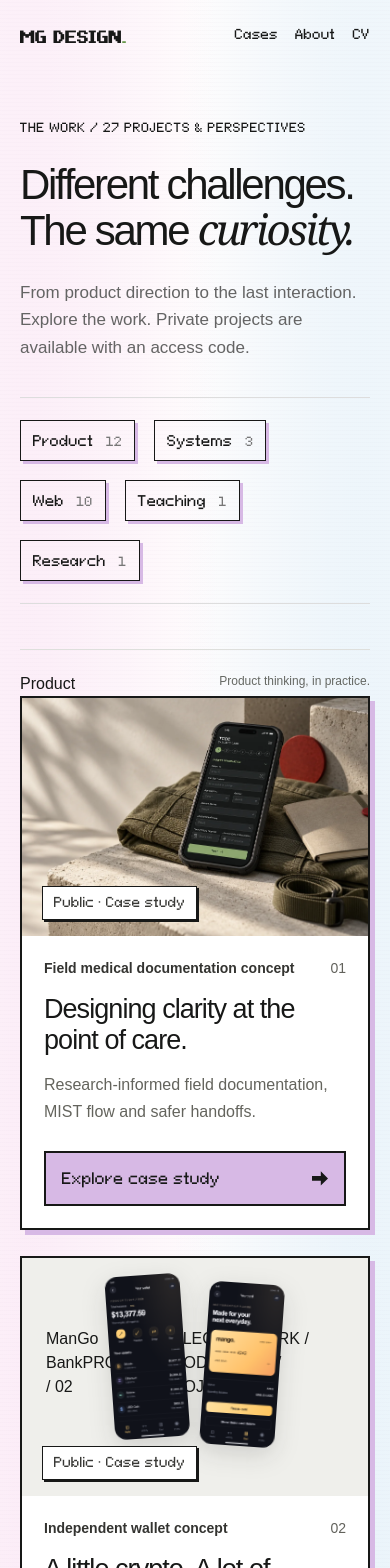
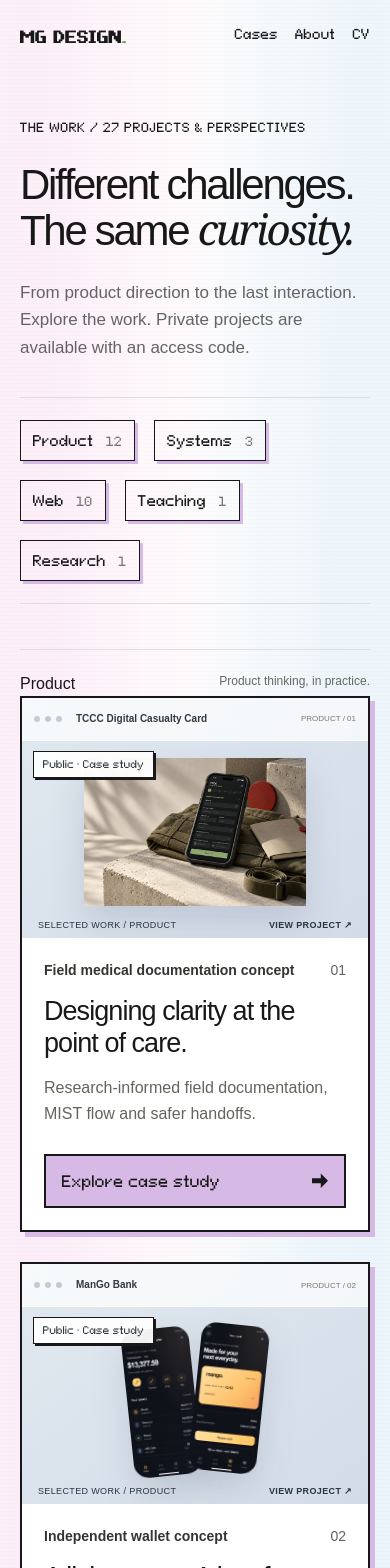
Before and after one commit to mariesanglante/marianna-portfolio, a Next.js app: page /cases in a window 390 px wide. Shown: the top 1568 px of the page. Built offline with nearby package versions, Linux system fonts and the light colour scheme; no server answers.

Commit message:
Style unified responsive portfolio cover system with authentic UI previews and hover/tap behavior

```diff
--- a/app/cases/archive-cards.css
+++ b/app/cases/archive-cards.css
@@ -59,3 +59,51 @@
 .archive-preview-scene .archive-cover-art>img{width:100%;max-width:100%;height:100%;object-fit:cover;object-position:center;border-radius:0;filter:none}
 .archive-card:hover .archive-preview-scene .archive-cover-art>img{transform:none}
 .archive-preview-scene .archive-card-access{box-shadow:0 2px 8px #0002}
+
+
+/* Unified portfolio covers — editorial interface gallery, responsive and accessible */
+.archive-card-grid{gap:30px 26px}
+.archive-card{--cover-accent:#e75496;--cover-ink:#20252b;border-radius:20px;border:1px solid #dddfe1;isolation:isolate;transform:translateZ(0)}
+.archive-card-preview.cover-system-v2{position:relative;aspect-ratio:1.44;min-height:250px;overflow:hidden;padding:0;background:radial-gradient(circle at 80% 17%,#fff8,transparent 42%),linear-gradient(145deg,#e8ebef,#d7dee5);isolation:isolate}
+.cover-system-v2.cover-category-product{background:linear-gradient(145deg,#e1e9ef,#d3dbe9)}
+.cover-system-v2.cover-category-web{background:linear-gradient(145deg,#ecede9,#d9ddd8)}
+.cover-system-v2.cover-category-systems{background:linear-gradient(145deg,#e2e0ef,#d0d1e1)}
+.cover-system-v2.cover-category-teaching{background:linear-gradient(145deg,#f0e7d8,#e3d7c8)}
+.cover-system-v2.cover-category-research{background:linear-gradient(145deg,#e2ebe4,#d4dfdb)}
+.cover-v2-top{position:absolute;z-index:4;top:0;left:0;right:0;height:43px;padding:0 19px;display:flex;align-items:center;gap:5px;color:#303941;background:#ffffffb7;border-bottom:1px solid #fff9;backdrop-filter:blur(12px)}
+.cover-v2-dot{width:6px;height:6px;border-radius:50%;background:#6d808b5e}
+.cover-v2-overline{margin-left:9px;font:600 11px/1.2 ui-monospace,monospace;overflow:hidden;text-overflow:ellipsis;white-space:nowrap}
+.cover-v2-type{margin-left:auto;font:10px ui-monospace,monospace;white-space:nowrap;opacity:.66}
+.cover-system-v2 .archive-cover-art.cover-v2-image{position:absolute;z-index:1;inset:58px 30px 35px;display:flex;gap:16px;align-items:center;justify-content:center;overflow:visible}
+.cover-system-v2 .cover-v2-image img{object-fit:contain;object-position:center;max-width:100%;height:100%;width:100%;min-width:0;flex:1;filter:drop-shadow(0 15px 17px #29354524);border-radius:8px;transition:transform .45s cubic-bezier(.2,.8,.2,1),filter .45s ease}
+.cover-system-v2 .cover-v2-layout-phones img{max-width:44%;width:auto;flex:0 1 auto;border-radius:15px}
+.cover-system-v2 .cover-v2-layout-phones img:first-child{transform:rotate(-6deg) translate(8px,5px)}
+.cover-system-v2 .cover-v2-layout-phones img:nth-child(2){transform:rotate(6deg) translate(-8px,1px)}
+.cover-system-v2 .cover-v2-layout-screen img{object-fit:contain}
+.cover-system-v2 .cover-v2-layout-scene img{object-fit:contain}
+.cover-v2-preview{position:absolute;inset:64px 55px 43px 45px;display:flex;align-items:stretch;gap:0;filter:drop-shadow(0 17px 22px #26384820);transition:transform .45s cubic-bezier(.2,.8,.2,1)}
+.cover-v2-sidebar{width:13%;flex:none;display:flex;flex-direction:column;align-items:center;gap:12px;padding:17px 8px;background:#242d3c;border-radius:10px 0 0 10px}
+.cover-v2-sidebar i{width:80%;max-width:19px;height:8px;border-radius:4px;background:#a9bed0aa}.cover-v2-sidebar i:nth-child(2){background:#eba3c1}
+.cover-v2-window{flex:1;min-width:0;background:#f8f9fb;border:1px solid #cdd4e0;border-left:0;border-radius:0 12px 12px 0;overflow:hidden}
+.cover-v2-window-toolbar{height:30px;border-bottom:1px solid #dee3ea;display:flex;gap:8px;align-items:center;padding:0 15px}
+.cover-v2-window-toolbar span{height:6px;width:30px;background:#b0bac8;border-radius:6px}.cover-v2-window-toolbar span:first-child{width:65px;background:#7a8b9e}
+.cover-v2-window-content{padding:14px 16px;display:grid;grid-template-columns:repeat(2,minmax(0,1fr));gap:9px}
+.cover-v2-chart{grid-column:1/-1;height:clamp(48px,6vw,93px);background:linear-gradient(145deg,#dfe9ee,#b8c9d7);border-radius:8px;position:relative}
+.cover-v2-chart:after{content:"";position:absolute;inset:20% 8% 18%;background:linear-gradient(160deg,transparent 48%,#708fa5 49% 52%,transparent 53%);opacity:.8}
+.cover-v2-row{height:22px;background:#e3e8ed;border-radius:6px}.cover-v2-row:nth-child(3){background:#e2d9e7}
+.cover-v2-floating{position:absolute;right:-13px;bottom:5%;width:28%;height:39%;border:1px solid #e0e5eb;border-radius:10px;background:#fff;box-shadow:0 8px 18px #26384824;display:flex;flex-direction:column;gap:10px;padding:11px}
+.cover-v2-floating i{height:23%;background:#b0c5d1;border-radius:4px}.cover-v2-floating span{height:11%;border-radius:4px;background:#dce3e9}
+.cover-v2-footer{position:absolute;left:16px;right:16px;bottom:8px;z-index:3;display:flex;align-items:center;justify-content:space-between;gap:10px;font:9px ui-monospace,monospace;letter-spacing:.04em;color:#283743}
+.cover-v2-open{font-weight:700}
+.cover-system-v2 .archive-card-access{z-index:5;bottom:auto;top:53px;left:16px;padding:5px 9px;font-size:10px;color:#303c43;border-color:#ffffff90;background:#fffffff0;box-shadow:0 2px 8px #0000000a}
+.archive-card:hover,.archive-card:focus-visible{transform:translateY(-5px);border-color:#adb7c0;box-shadow:0 18px 45px #26384819}
+.archive-card:hover .cover-v2-image img,.archive-card:focus-visible .cover-v2-image img{transform:translateY(-8px) scale(1.035);filter:drop-shadow(0 19px 21px #29354530)}
+.archive-card:hover .cover-v2-layout-phones img:first-child,.archive-card:focus-visible .cover-v2-layout-phones img:first-child{transform:rotate(-8deg) translate(4px,-6px) scale(1.035)}
+.archive-card:hover .cover-v2-layout-phones img:nth-child(2),.archive-card:focus-visible .cover-v2-layout-phones img:nth-child(2){transform:rotate(8deg) translate(-4px,-6px) scale(1.035)}
+.archive-card:hover .cover-v2-preview,.archive-card:focus-visible .cover-v2-preview{transform:translateY(-8px) scale(1.025)}
+.archive-card:active .cover-v2-image img,.archive-card:active .cover-v2-preview{transform:scale(.98)}
+.archive-card:focus-visible{outline:3px solid #cf4181;outline-offset:4px}
+@media(hover:none){.archive-card:active{transform:scale(.988);box-shadow:0 10px 25px #26384815}}
+@media(max-width:700px){.cover-system-v2 .archive-cover-art.cover-v2-image{inset:54px 25px 31px}.cover-v2-preview{inset:62px 48px 39px 31px}.archive-card-preview.cover-system-v2{min-height:230px}}
+@media(max-width:420px){.cover-v2-top{padding:0 12px}.cover-v2-type{font-size:8px}.cover-v2-overline{font-size:10px}.cover-system-v2 .archive-cover-art.cover-v2-image{inset:60px 16px 32px}.cover-v2-preview{inset:66px 37px 36px 22px}.cover-system-v2 .archive-card-access{left:11px}}
+@media(prefers-reduced-motion:reduce){.archive-card,.cover-v2-image img,.cover-v2-preview{transition:none!important}.archive-card:hover,.archive-card:focus-visible{transform:none}}
```
